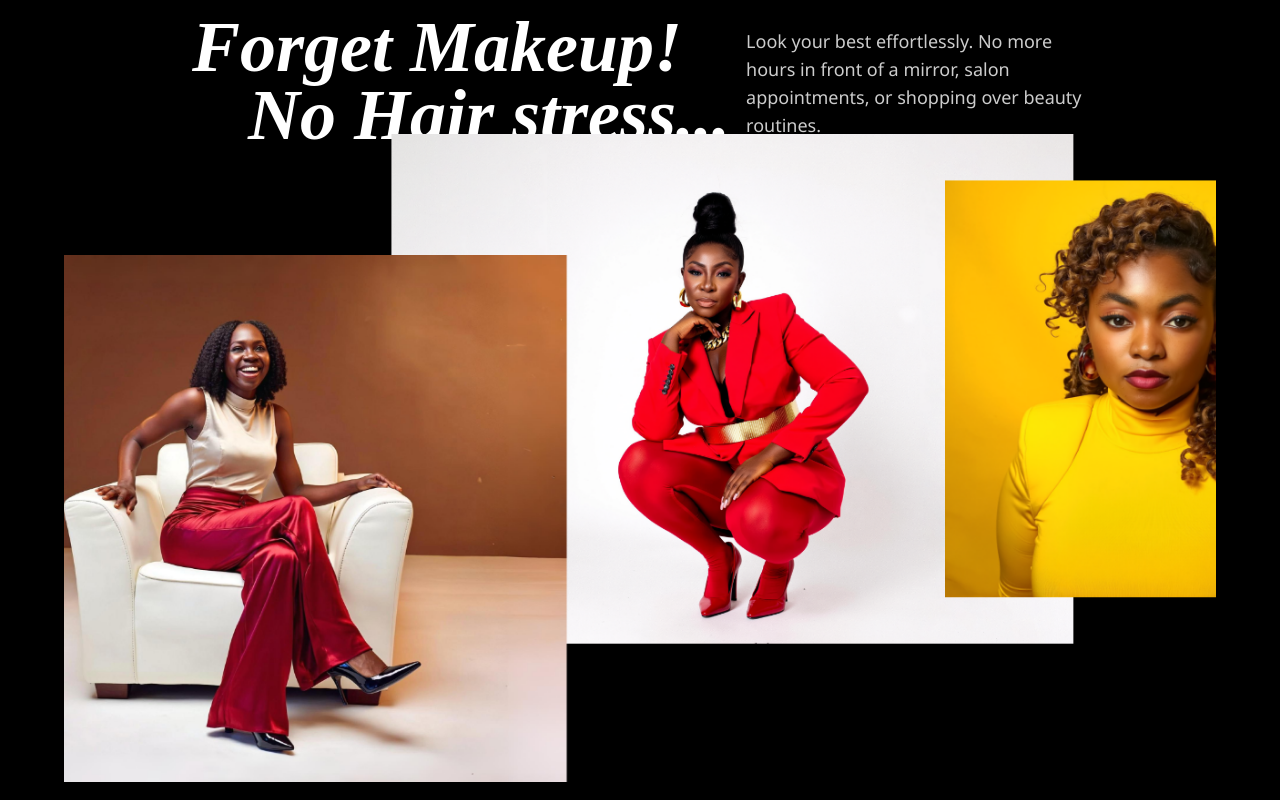
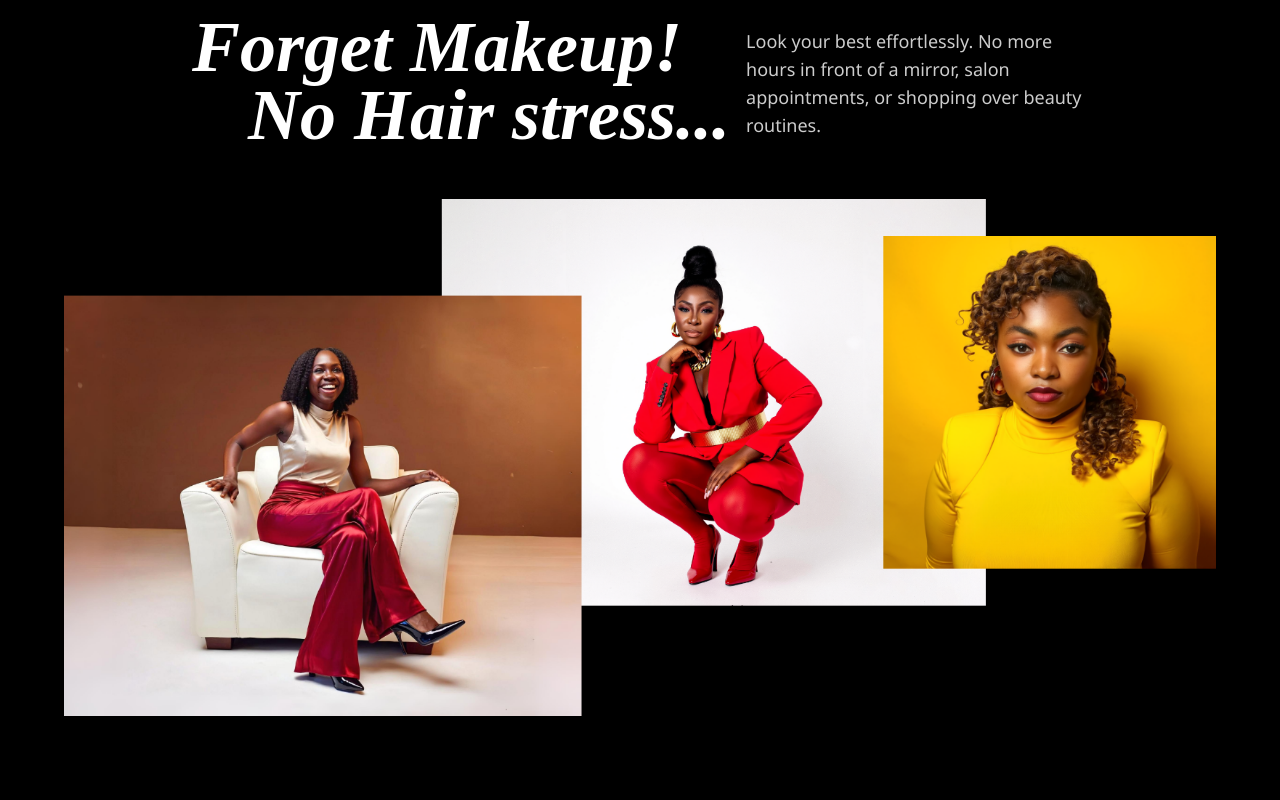
Before and after one commit to elijaharhinful/vivid-studios, a React (Vite) app: page / in a window 1280 px wide. Shown: the part 3380-4180 px from the top of the page. Built offline with nearby package versions, Linux system fonts and the light colour scheme; a web font is replaced by a local one.

Commit message:
fix: fixed no-space in the forget header section

```diff
--- a/src/components/GallerySection.tsx
+++ b/src/components/GallerySection.tsx
@@ -166,7 +166,7 @@
                   <img
                     src={image.src}
                     alt={image.alt ?? "Gallery image"}
-                    className={`w-full h-full object-cover`}
+                    className={`w-full h-full object-contain`}
                     loading={index > 1 ? "lazy" : undefined}
                   />
                 </motion.div>
```
